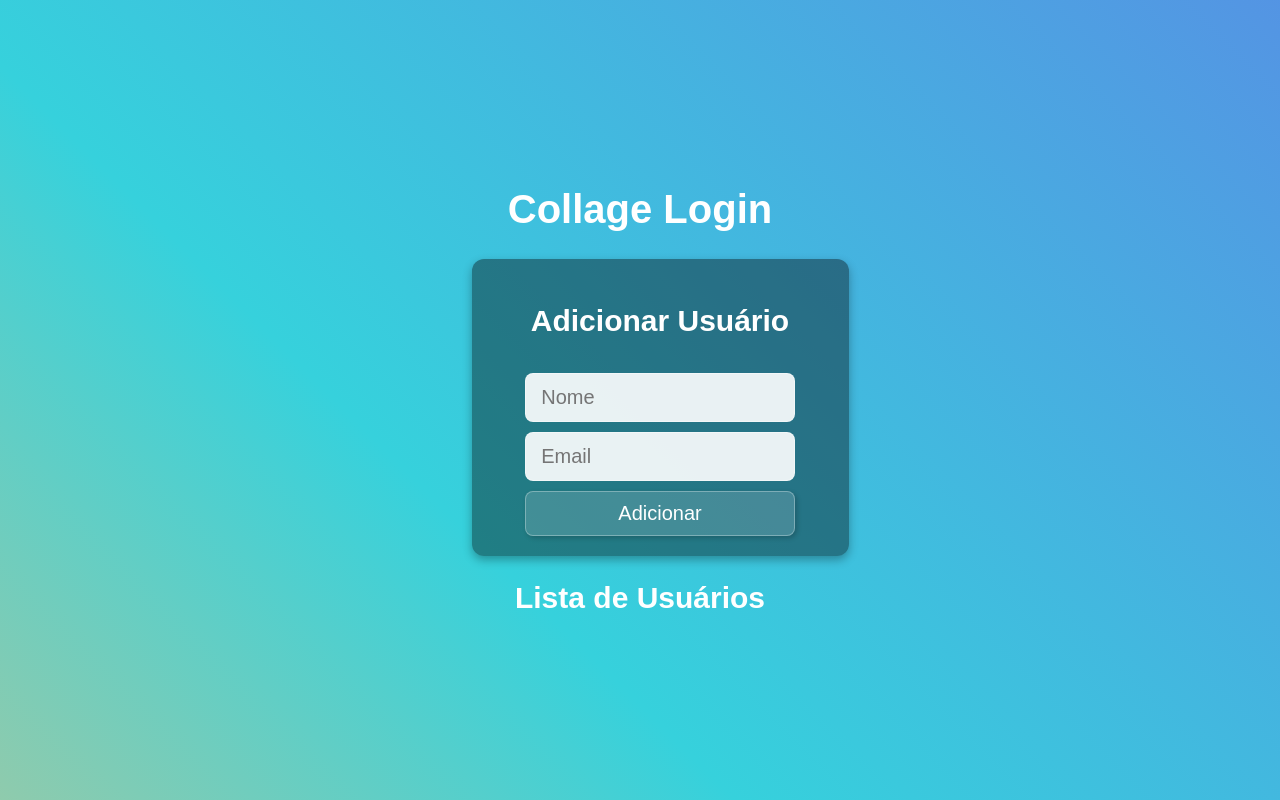
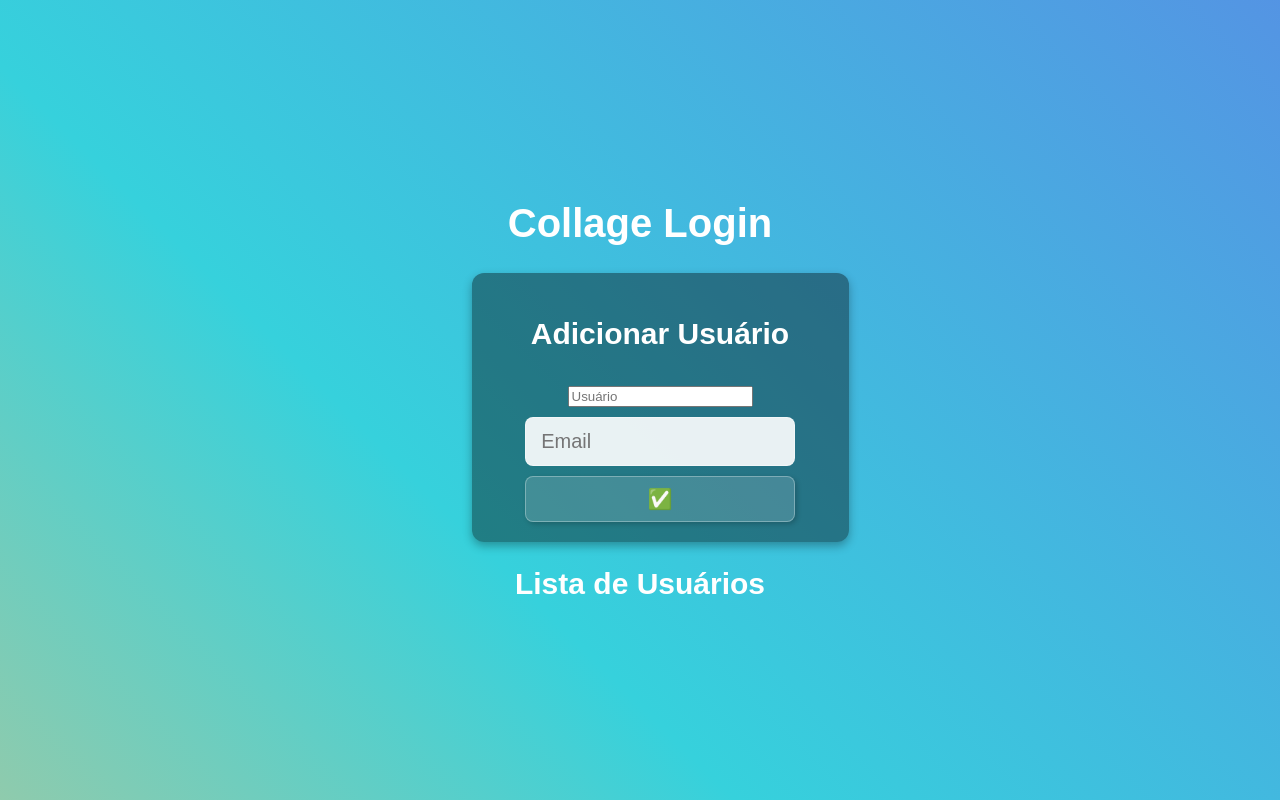
Before and after one commit to ErickSilva-Debug/Projeto-Login-React, a React (Create React App) app in the folder trabalho/: page / in a window 1280 px wide. Built offline with nearby package versions, Linux system fonts and the light colour scheme.

Commit message:
Mudanças AddUser.js

```diff
--- a/trabalho/src/componentes/AddUser.js
+++ b/trabalho/src/componentes/AddUser.js
@@ -16,8 +16,8 @@ const AddUser = ({ onAdd }) => {
     <form onSubmit={handleSubmit}>
       <h2>Adicionar Usuário</h2>
       <input
-        type="text"
-        placeholder="Nome"
+        type="number"
+        placeholder="Usuário"
         value={name}
         onChange={(e) => setName(e.target.value)}
         required
@@ -29,8 +29,10 @@ const AddUser = ({ onAdd }) => {
         onChange={(e) => setEmail(e.target.value)}
         required
       />
-      <button type="submit">Adicionar</button>
+
+      <button class="addbt" type="submit">✅ </button>
     </form>
+
   );
 };
 
```
